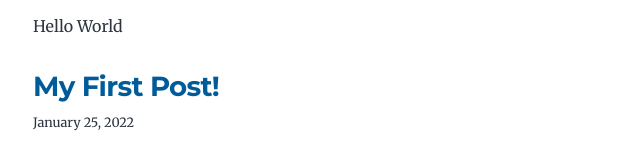
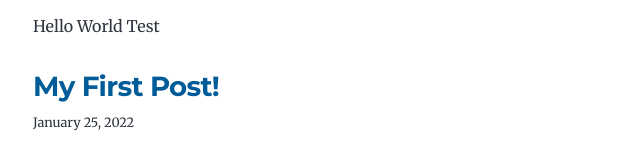
Before and after one commit to l3ossdevz/gatsby-starter-blog, a Gatsby site: page / in a window 1280 px wide. Shown: the part 637-789 px from the top of the page, 291-931 px from the left. Built offline with nearby package versions, Linux system fonts and the light colour scheme; Gatsby itself is replaced by a stand-in of ours.

Commit message:
:pencil2: update content

```diff
--- a/content/blog/hello-world/index.md
+++ b/content/blog/hello-world/index.md
@@ -1,5 +1,5 @@
 ---
 title: Hello World
 date: "2022-01-25T22:12:03.284Z"
-description: "Hello World"
+description: "Hello World Test"
 ---
```
